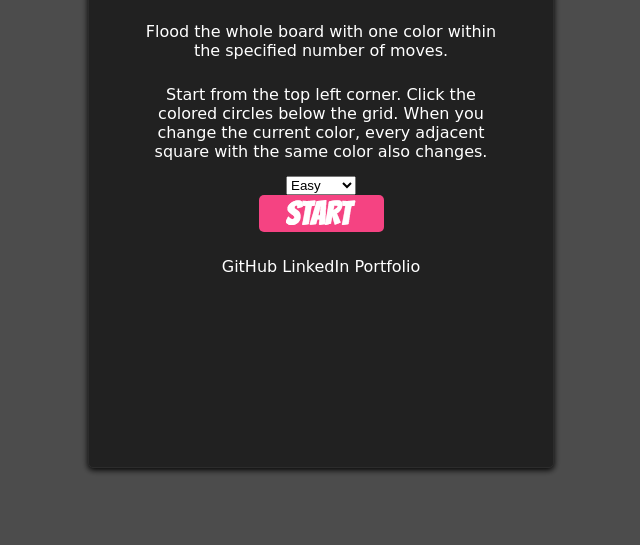
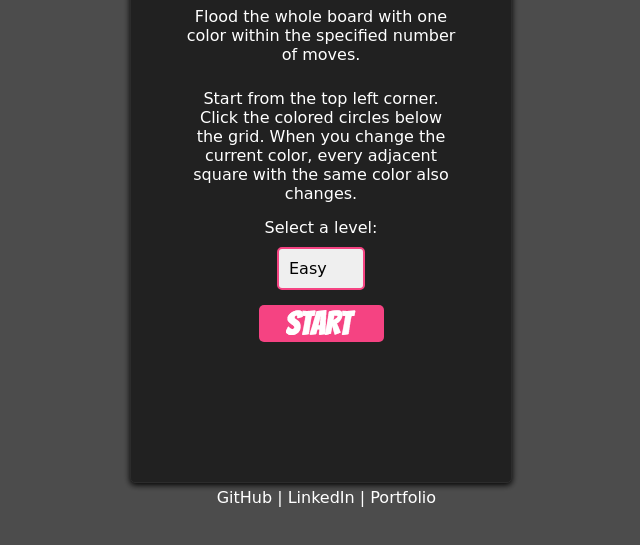
Before and after one commit to nicoletibaldi/flood-it, a website: page index.html in a window 1280 px wide. Shown: the part 223-768 px from the top of the page, without its empty margins (319-959 px from the left). Drawn offline with Linux system fonts and the light colour scheme; a web font is replaced by a local one.

Commit message:
styles dropdown:

```diff
--- a/css/flood-it.css
+++ b/css/flood-it.css
@@ -63,15 +63,33 @@ h3{
   margin: 0 auto;
   font-family: 'Delius', cursive;
   color: white;
-  padding: 25px;
+  padding-top: 25%;
+  padding-right: 5%;
+  bottom: 5px;
+}
+
+.level{
+  padding: 3px;
+  margin: 5px;
+  font-family: 'Delius', cursive;
+  -webkit-appearance: none;
+  -moz-appearance: none;
+  appearance: none;
+  margin: 10px;
+  padding: 10px;
+  margin-bottom: 15px;
+  border: 2px solid #f54382;
+  -webkit-border-radius: 5px;
+  -moz-border-radius: 5px;
+  border-radius: 5px;
+  font-size: 16px;
 }
 
 .instructions, .over {
     text-align: center;
-    max-width:700px;
-    min-width: 200px;
-    width: 30%;
-    height: 500px;;
+    width: 300px;
+    /*width: 30%;*/
+    height: 530px;;
     padding:40px;
     position:absolute;
     top:50%;
@@ -159,8 +177,8 @@ h3{
 }
 
 .easy-square{
-  height: 70px;
-  width: 70px;
+  height: 52.5px;
+  width: 52.5px;
 }
 
 .med-square{
--- a/index.html
+++ b/index.html
@@ -20,8 +20,9 @@
       <p class="det">Start from the top left corner. Click the colored circles below the grid. When you change
           the current color, every adjacent square with the same color also changes.<p>
     <div>
-                  <select id="level">
-                    <option value="6">Easy</option>
+      <p>Select a level:</p>
+                  <select id="level" class="level">
+                    <option value="8">Easy</option>
                     <option value="12">Medium</option>
                     <option value="14">Hard</option>
                   </select>
@@ -34,11 +35,13 @@
                 </div>
             <p class="start-button"><img src="start.png"></p>
           </div>
+        <div class ="nicole box">
         <ul class="nicole">
-          <a href="https://github.com/ntibaldi92">GitHub</a>
-          <a href="https://www.linkedin.com/in/ntibaldi92">LinkedIn</a>
+          <a href="https://github.com/ntibaldi92">GitHub | </a>
+          <a href="https://www.linkedin.com/in/ntibaldi92">LinkedIn | </a>
           <a href="https://www.nicoletibaldi.com">Portfolio</a>
         </ul>
+      </div>
     </div>
   </div>
 
--- a/js/bundle.js
+++ b/js/bundle.js
@@ -49,10 +49,13 @@
 
 	$(function () {
 	  $(".start-button").on("click", function (){
+	    var e = document.getElementById("level");
+	    var size = parseInt(e.options[e.selectedIndex].value);
+	    if (size === "none") {
+	      alert("Please select a level!");
+	    }
 	    $(".instructions").addClass("hidden");
 	    $(".modal").addClass("hidden");
-	    var e = document.getElementById("level");
-	    var size = parseInt(e.options[e.selectedIndex].value);
 	    $("figure").empty();
 	    var game = new Game(size);
 	    var display = new Display(game, size);
@@ -70,7 +73,13 @@
 	  this.game = game;
 	  this.size = size;
 	  this.colors = ["red", "yellow", "pink", "green", "blue", "purple"];
-	  this.maxMoves = 25;
+	  if (this.size === 8) {
+	    this.maxMoves = 15;
+	  } else if (this.size === 12) {
+	    this.maxMoves = 20;
+	  } else {
+	    this.maxMoves = 25;
+	  }
 	  this.moves = 0;
 	};
 
@@ -88,7 +97,7 @@
 	      if (i === 0) {
 	        floodedColor = randColor;
 	        $li = $("<li></li>").addClass("square " + randColor + " flooded").data("pos", [i]).text(i);
-	        if (this.size === 6) {
+	        if (this.size === 8) {
 	          $li.addClass("easy-square");
 	        } else if (this.size === 12) {
 	          $li.addClass("med-square");
@@ -97,7 +106,7 @@
 	        }
 	      } else {
 	        $li = $("<li></li>").addClass("square " + randColor).data("pos", [i]).text(i);
-	        if (this.size === 6) {
+	        if (this.size === 8) {
 	          $li.addClass("easy-square");
 	        } else if (this.size === 12) {
 	          $li.addClass("med-square");
@@ -155,7 +164,7 @@
 
 	Display.prototype.checkIfLost = function () {
 	  var game = this;
-	  if (this.moves === 25) {
+	  if (this.moves === this.maxMoves) {
 	    $(".desc").empty();
 	    $(".det").empty();
 	    $(".start-button").empty();
```
Also changed, not shown: js/flood-display.js (+10 -4 lines), js/main.js (+5 -2 lines), README.md (deleted), docs/README.md (added), docs/welcome.jpg (renamed from welcome.jpg), 3 other files.
